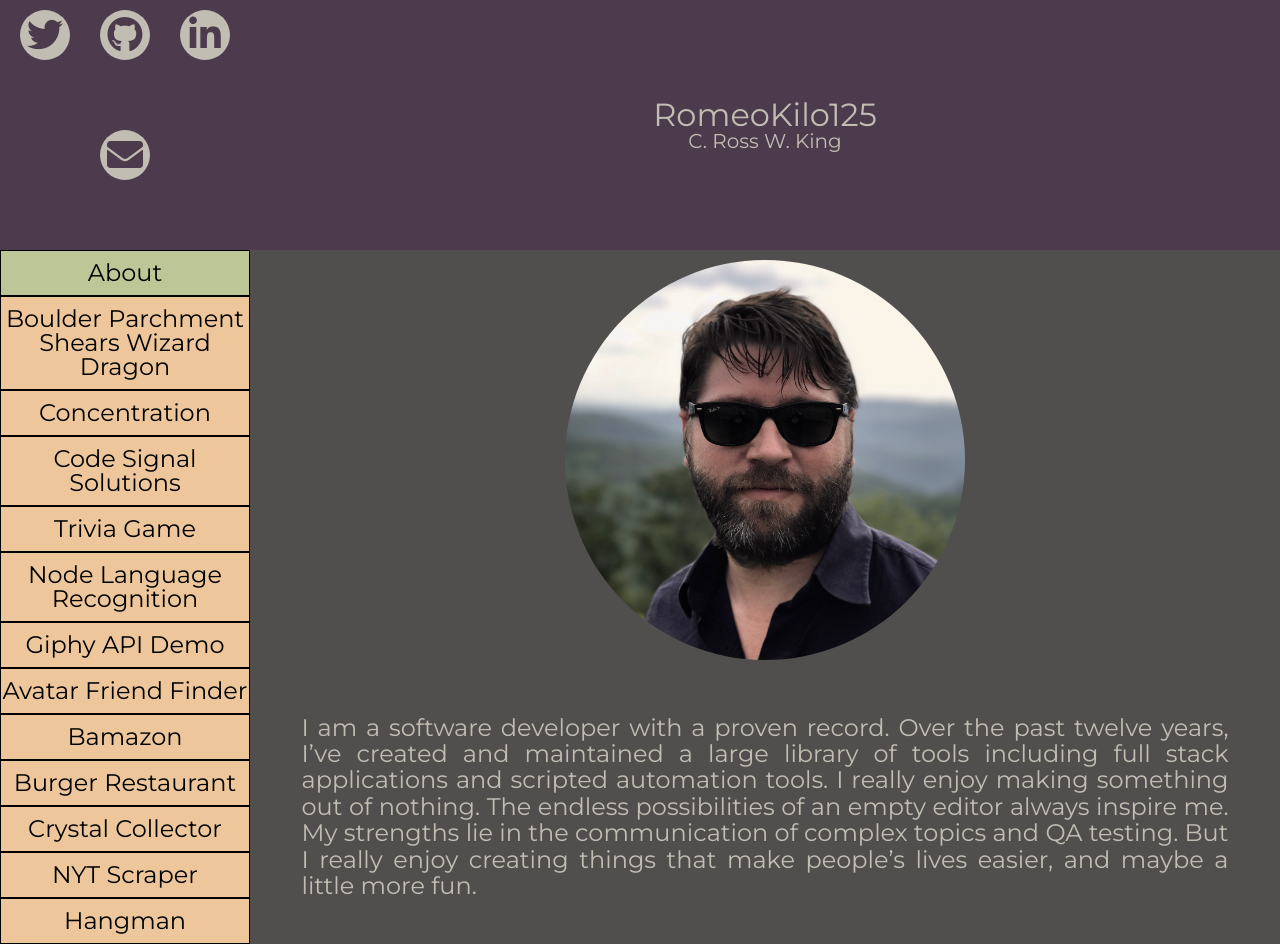
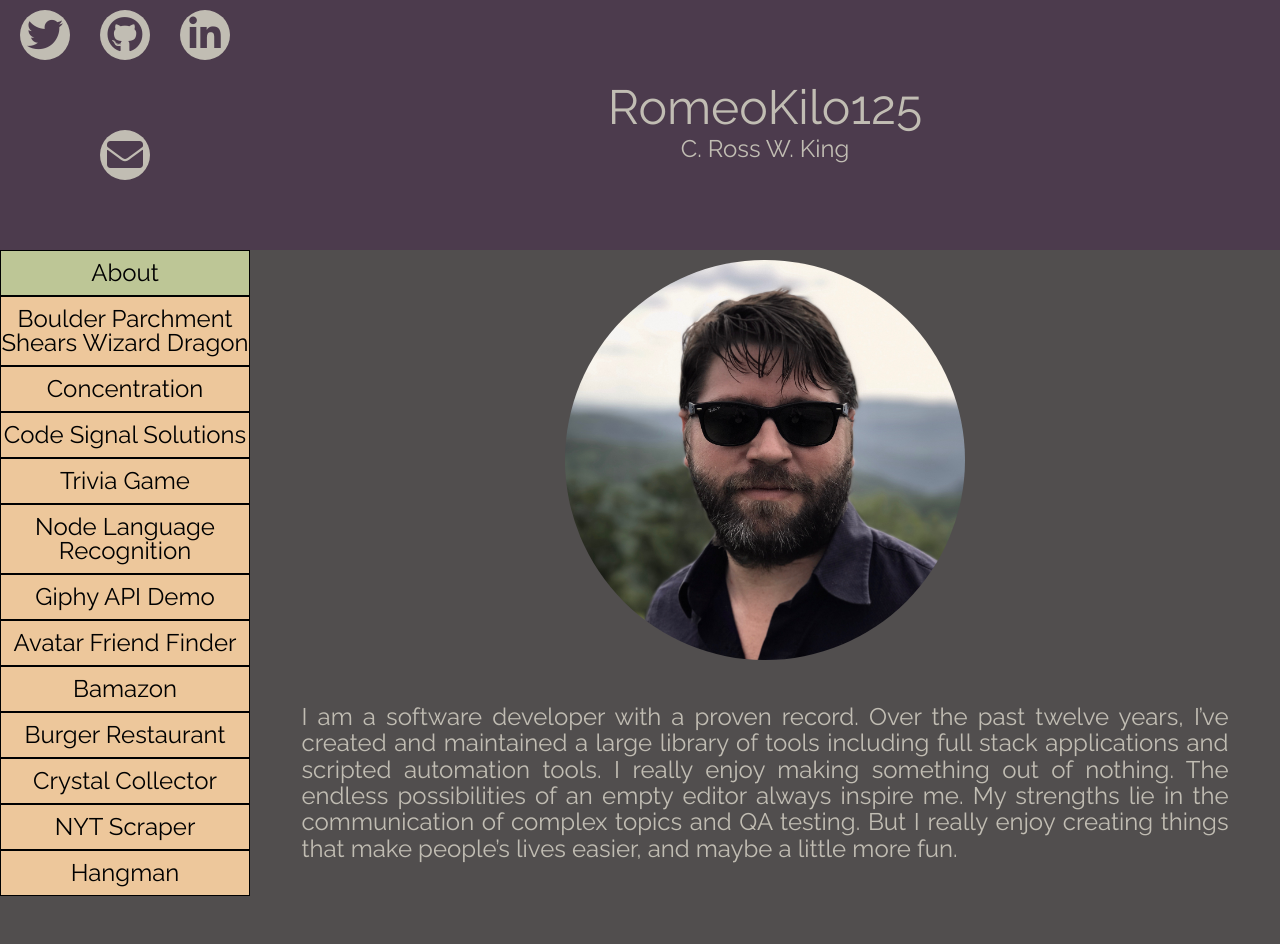
Before and after one commit to RomeoKilo125/RomeoKilo125.github.io, a React (Create React App) app: page / in a window 1280 px wide. After the commit the page ends 896 px from the top, so only its background shows below. Built offline with nearby package versions, Linux system fonts and the light colour scheme.

Commit message:
font adjustments

```diff
--- a/public/index.html
+++ b/public/index.html
@@ -22,7 +22,8 @@
     -->
   <link rel="stylesheet" href="./reset.css">
   <link rel="stylesheet" href="https://use.fontawesome.com/releases/v5.7.2/css/all.css" integrity="sha384-fnmOCqbTlWIlj8LyTjo7mOUStjsKC4pOpQbqyi7RrhN7udi9RwhKkMHpvLbHG9Sr" crossorigin="anonymous">
-  <link href="https://fonts.googleapis.com/css?family=Montserrat" rel="stylesheet">
+
+  <link href="https://fonts.googleapis.com/css?family=Raleway" rel="stylesheet">
   <title>RomeoKilo125</title>
 </head>
 
--- a/src/components/Header/style.css
+++ b/src/components/Header/style.css
@@ -20,7 +20,17 @@ h1 {
 
 h3 {
   font-size: 1.25em;
+  line-height: 1.25em;
 }
+
 @media only screen and (min-width: 768px) {
+  h1 {
+    font-size: 3em;
+  }
+
+  h3 {
+    font-size: 1.5em;
+    line-height: 1.5em;
+  }
 
 }
--- a/src/components/Portfolio/style.css
+++ b/src/components/Portfolio/style.css
@@ -1,7 +1,7 @@
 .Portfolio {
   display: grid;
   grid-template-columns: 1fr;
-  font-family: 'Montserrat', sans-serif;
+  font-family: 'Raleway', sans-serif;
 }
 
 @media only screen and (min-width: 768px) {
```
